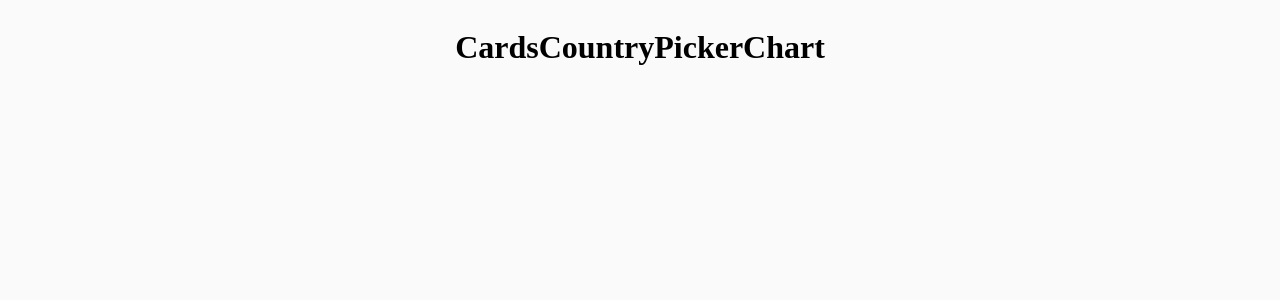
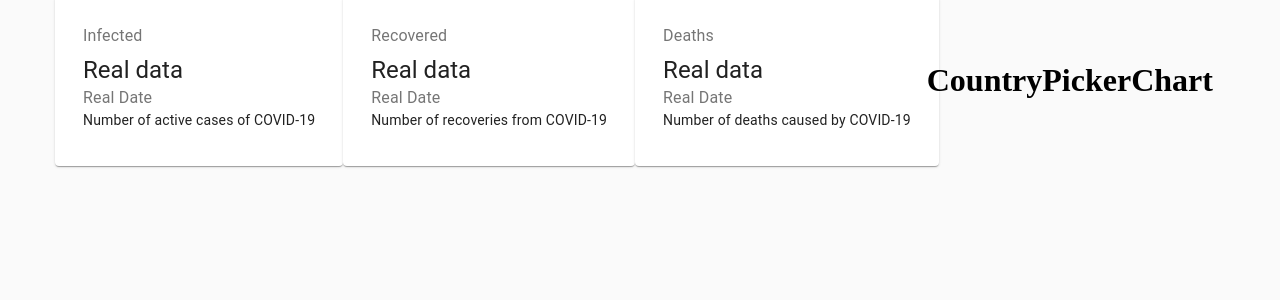
Before and after one commit to gskll/covid-tracker, a React (Create React App) app: page / in a window 1280 px wide. Shown: the top 300 px of the page. Built offline with nearby package versions, Linux system fonts and the light colour scheme; no server answers.

Commit message:
feat: basic material-ui data cards

```diff
--- a/src/components/cards/Cards.js
+++ b/src/components/cards/Cards.js
@@ -1,8 +1,53 @@
 import React from "react";
+import { Card, CardContent, Typography, Grid } from "@material-ui/core";
+
+import styles from "./Cards.module.css";
 
 const Cards = (props) => {
   console.log(props.data);
-  return <h1>Cards</h1>;
+
+  return (
+    <div class={styles.container}>
+      <Grid container spacing={3} justify="center">
+        <Grid item component={Card}>
+          <CardContent>
+            <Typography color="textSecondary" gutterBottom>
+              Infected
+            </Typography>
+            <Typography variant="h5">Real data</Typography>
+            <Typography color="textSecondary">Real Date</Typography>
+            <Typography variant="body2">
+              Number of active cases of COVID-19
+            </Typography>
+          </CardContent>
+        </Grid>
+        <Grid item component={Card}>
+          <CardContent>
+            <Typography color="textSecondary" gutterBottom>
+              Recovered
+            </Typography>
+            <Typography variant="h5">Real data</Typography>
+            <Typography color="textSecondary">Real Date</Typography>
+            <Typography variant="body2">
+              Number of recoveries from COVID-19
+            </Typography>
+          </CardContent>
+        </Grid>
+        <Grid item component={Card}>
+          <CardContent>
+            <Typography color="textSecondary" gutterBottom>
+              Deaths
+            </Typography>
+            <Typography variant="h5">Real data</Typography>
+            <Typography color="textSecondary">Real Date</Typography>
+            <Typography variant="body2">
+              Number of deaths caused by COVID-19
+            </Typography>
+          </CardContent>
+        </Grid>
+      </Grid>
+    </div>
+  );
 };
 
 export default Cards;
```
